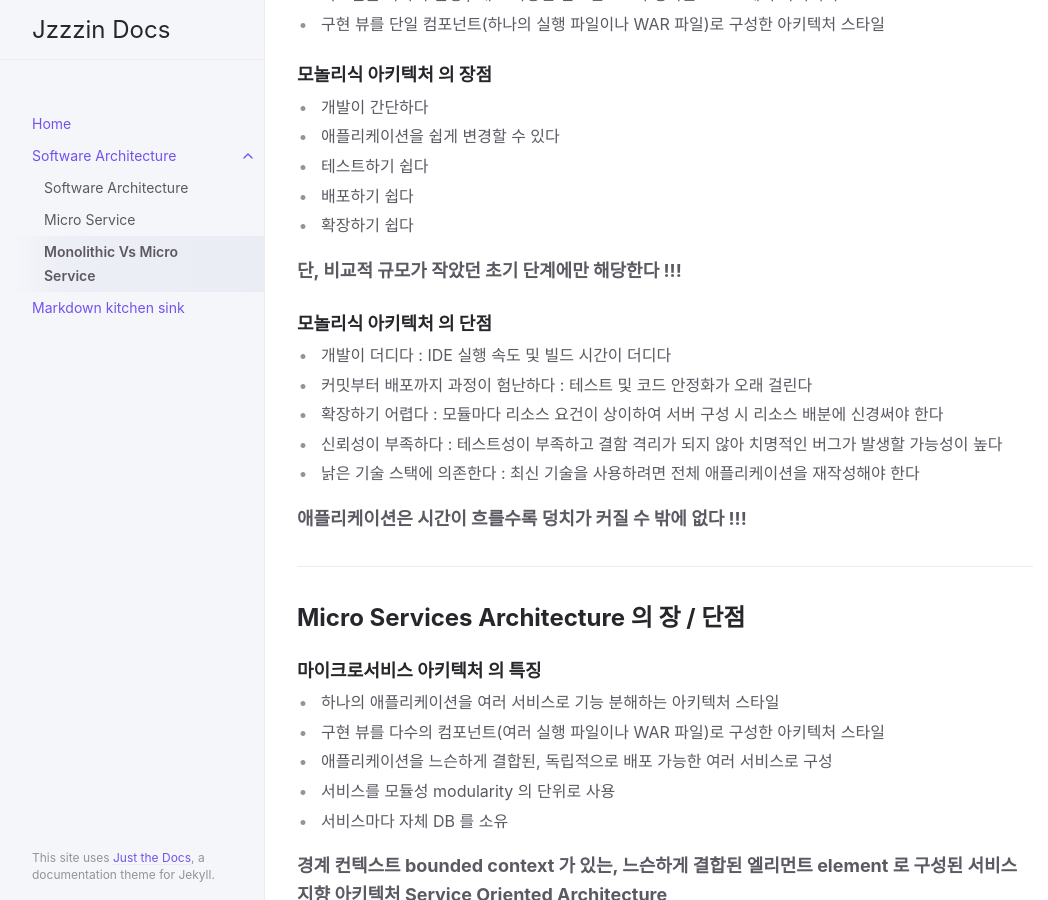
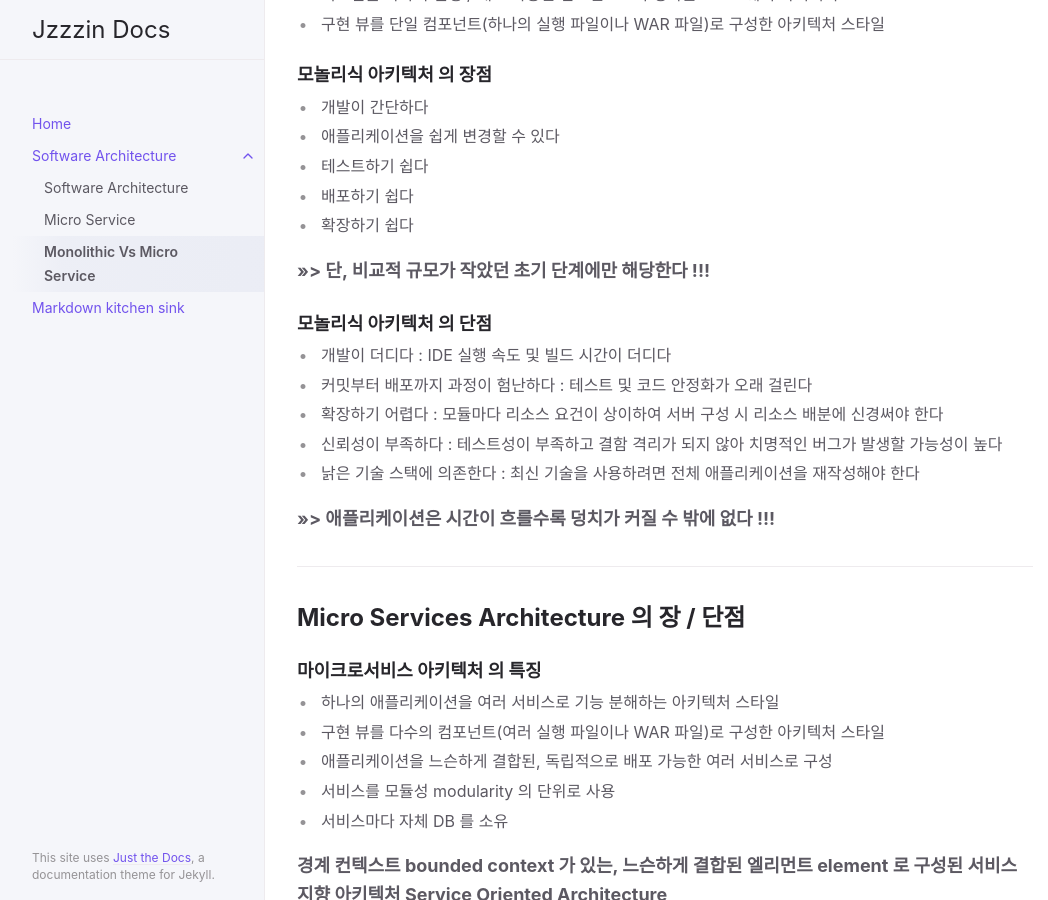
Before and after one commit to Jzzzin/Jzzzin.github.io, a Jekyll site: the page built from docs/software-architecture/monolithic-microservice.md, in a window 1280 px wide and 900 px high, scrolled down 606 px. Shown: the whole window, without its empty margins (107-1155 px from the left). Built offline with Jekyll 4.4.1, drawn with Linux system fonts in a browser that asks for light colours.

Commit message:
Indent Add

```diff
--- a/docs/software-architecture/monolithic-microservice.md
+++ b/docs/software-architecture/monolithic-microservice.md
@@ -33,7 +33,7 @@ nav_order: 3
 - 확장하기 쉽다
 
 
-**단, 비교적 규모가 작았던 초기 단계에만 해당한다 !!!**
+**>>> 단, 비교적 규모가 작았던 초기 단계에만 해당한다 !!!**
 {: .no_toc .text-gamma }
 
 
@@ -45,7 +45,7 @@ nav_order: 3
 - 낡은 기술 스택에 의존한다 : 최신 기술을 사용하려면 전체 애플리케이션을 재작성해야 한다
 
 
-**애플리케이션은 시간이 흐를수록 덩치가 커질 수 밖에 없다 !!!**
+**>>> 애플리케이션은 시간이 흐를수록 덩치가 커질 수 밖에 없다 !!!**
 {: .no_toc .text-gamma }
 
 
```
Also changed, not shown: docs/software-architecture/microservice.md (+2 -2 lines).
